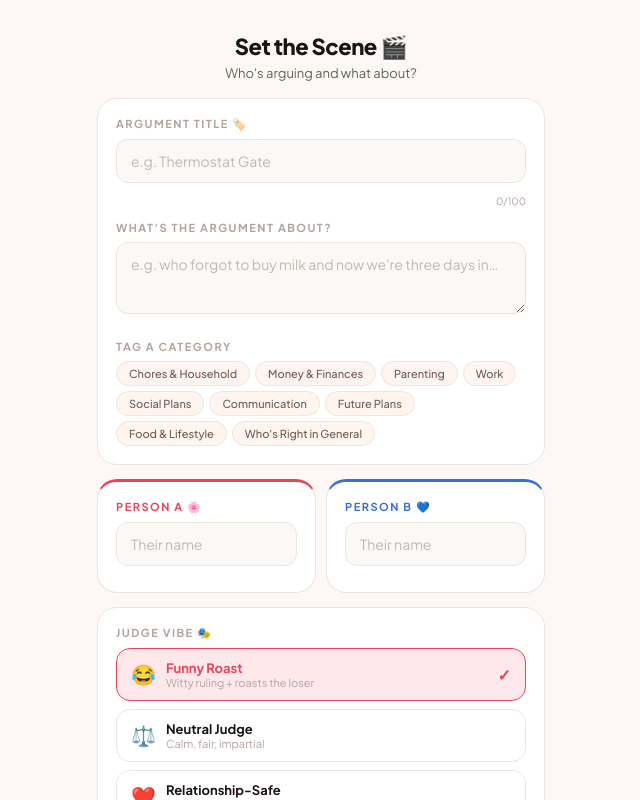
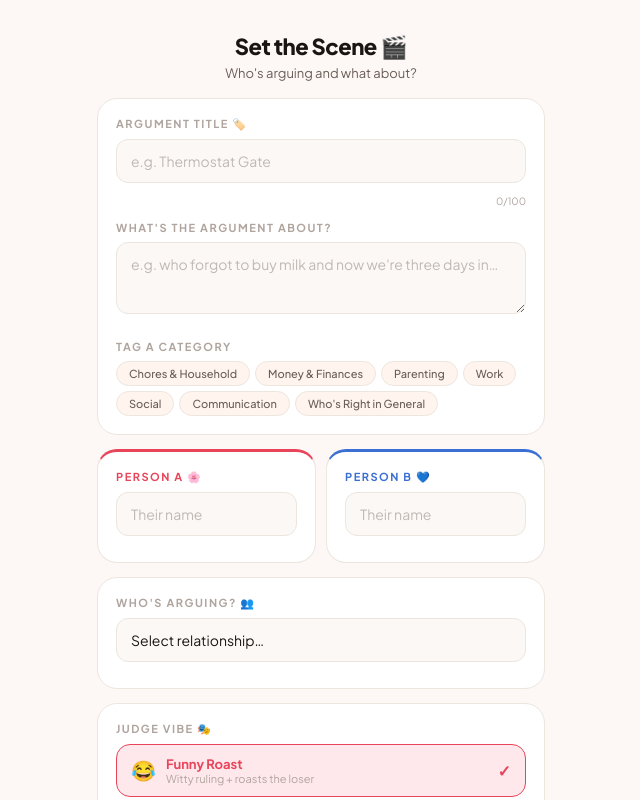
Before and after one commit to arternicholas-oss/youbethejudge, a React (Vite) app: page / in a window 1280 px wide. Both pictures are taken after a click on the button "⚖️ Settle an Argument". Shown: the top 800 px of the page, without its empty margins (319-959 px from the left). Built offline with nearby package versions, Linux system fonts and the light colour scheme.

Commit message:
Add files via upload

```diff
--- a/src/App.jsx
+++ b/src/App.jsx
@@ -34,7 +34,8 @@ const ZODIAC = ["Aries","Taurus","Gemini","Cancer","Leo","Virgo","Libra","Scorpi
 const MBTI = ["INTJ","INTP","ENTJ","ENTP","INFJ","INFP","ENFJ","ENFP","ISTJ","ISFJ","ESTJ","ESFJ","ISTP","ISFP","ESTP","ESFP"];
 const LOVE_LANGS = ["Words of Affirmation","Acts of Service","Receiving Gifts","Quality Time","Physical Touch"];
 const ATTACHMENT = ["Secure","Anxious","Avoidant","Fearful-Avoidant"];
-const ARGUMENT_TOPICS = ["Chores & Household","Money & Finances","Parenting","Work","Social Plans","Communication","Future Plans","Food & Lifestyle","Who's Right in General"];
+const ARGUMENT_TOPICS = ["Chores & Household","Money & Finances","Parenting","Work","Social","Communication","Who's Right in General"];
+const RELATIONSHIP_TYPES = ["Friends","Family","Couple","Coworkers","Strangers on the Internet"];
 
 // Fun anonymous name generator
 const ADJECTIVES = ["Curious","Honest","Spicy","Chaotic","Logical","Dramatic","Calm","Bold","Witty","Sassy","Petty","Reasonable","Savage","Sweet"];
@@ -521,6 +522,7 @@ function HomeScreen({ setScreen, history, notifications, showNotifs, setShowNoti
 function SetupScreen({ personA, setPersonA, personB, setPersonB, topic, setTopic, caseName, setCaseName, usePersonality, setUsePersonality, personalityDepth, setPersonalityDepth, judgeMode, setJudgeMode, setScreen }) {
   const MODES = [{id:"funny",icon:"😂",label:"Funny Roast",desc:"Witty ruling + roasts the loser"},{id:"neutral",icon:"⚖️",label:"Neutral Judge",desc:"Calm, fair, impartial"},{id:"safe",icon:"❤️",label:"Relationship-Safe",desc:"Constructive, no winner-shaming"}];
   const [selectedTag, setSelectedTag] = useState("");
+  const [relationship, setRelationship] = useState("");
   return (
     <div style={S.screen} className="fade-in">
       <div style={{textAlign:"center", paddingTop:12}}><h2 style={S.title}>Set the Scene 🎬</h2><p style={S.sub}>Who's arguing and what about?</p></div>
@@ -536,6 +538,13 @@ function SetupScreen({ personA, setPersonA, personB, setPersonB, topic, setTopic
       <div style={S.twoCol}>
         <div style={{...S.card, borderTop:`3px solid ${C.rose}`}}><label style={{...S.label, color:C.rose}}>Person A 🌸</label><input style={S.input} placeholder="Their name" value={personA.name} onChange={e=>setPersonA(p=>({...p,name:e.target.value}))} /></div>
         <div style={{...S.card, borderTop:`3px solid ${C.blue}`}}><label style={{...S.label, color:C.blue}}>Person B 💙</label><input style={S.input} placeholder="Their name" value={personB.name} onChange={e=>setPersonB(p=>({...p,name:e.target.value}))} /></div>
+      </div>
+      <div style={S.card}>
+        <label style={S.label}>Who's Arguing? 👥</label>
+        <select style={{...S.input, fontFamily:"inherit", cursor:"pointer"}} value={relationship} onChange={e=>setRelationship(e.target.value)}>
+          <option value="">Select relationship…</option>
+          {RELATIONSHIP_TYPES.map(r=><option key={r} value={r}>{r}</option>)}
+        </select>
       </div>
       <div style={S.card}>
         <label style={S.label}>Judge Vibe 🎭</label>
```
